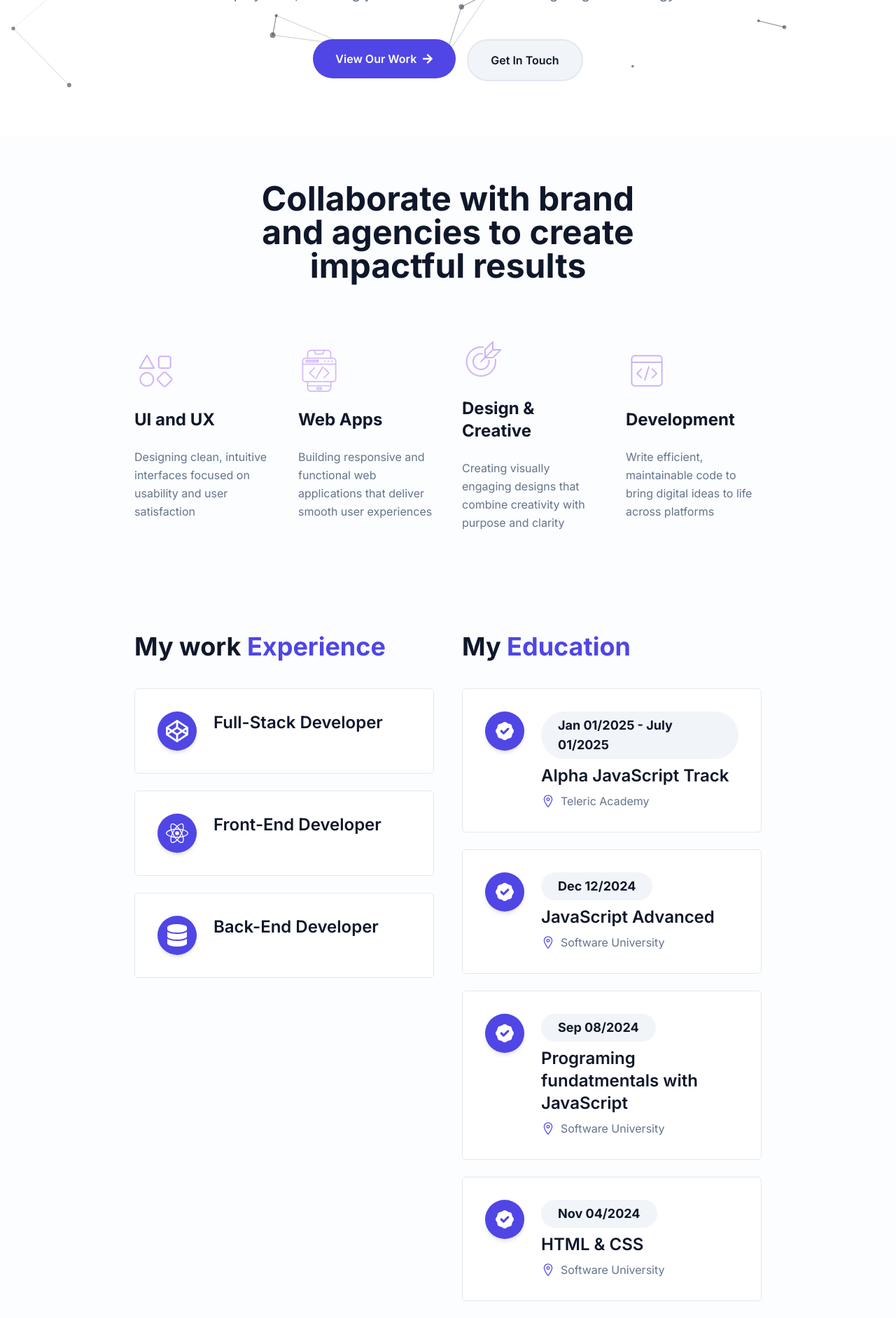
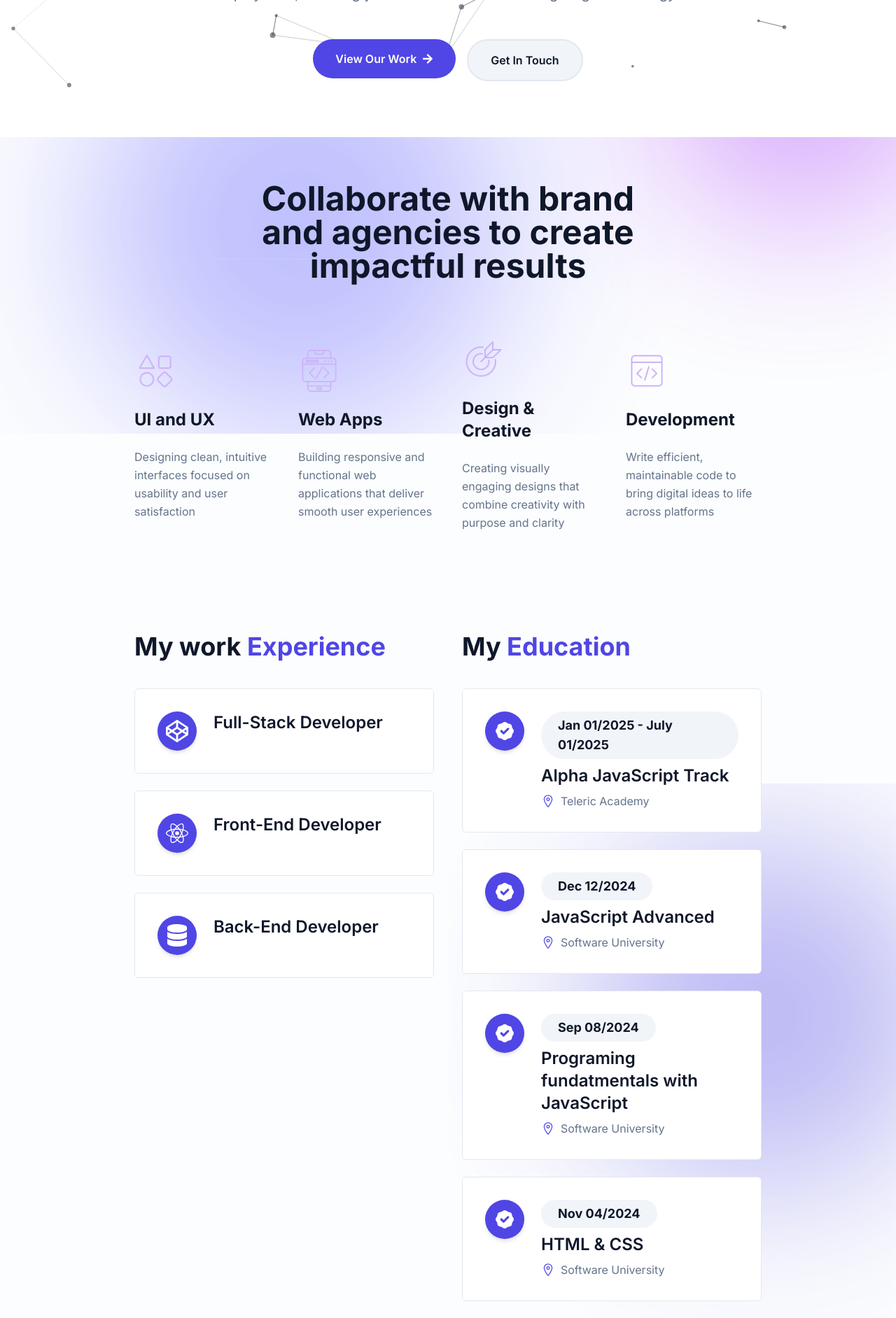
Before and after one commit to TpMarkov/portfolio, a Next.js app: page / in a window 1280 px wide. Shown: the part 680-2564 px from the top of the page at 70% size. Built offline with nearby package versions, Linux system fonts and the light colour scheme.

Commit message:
fix the contact section

```diff
--- /dev/null
+++ b/app/components/Helper/Ornaments.tsx
@@ -0,0 +1,55 @@
+"use client";
+
+import React from "react";
+
+export const Blob = ({ className }: { className?: string }) => (
+    <div
+        className={`absolute rounded-full blur-[120px] opacity-20 pointer-events-none z-[-1] animate-pulse ${className}`}
+    />
+);
+
+export const GridPattern = ({ className }: { className?: string }) => (
+    <div
+        className={`absolute inset-0 z-[-1] opacity-[0.03] dark:opacity-[0.05] pointer-events-none ${className}`}
+        style={{
+            backgroundImage: `radial-gradient(circle, currentColor 1px, transparent 1px)`,
+            backgroundSize: "30px 30px",
+        }}
+    />
+);
+
+export const OrnamentShapes = () => (
+    <>
+        {/* Hero Area Blobs */}
+        <Blob className="w-[500px] h-[500px] bg-primary top-[-5%] left-[-10%] dark:opacity-30" />
+        <Blob className="w-[400px] h-[400px] bg-purple-600 top-[10%] right-[-5%] dark:opacity-20" />
+
+        {/* Section Separators (Subtle) */}
+        <div className="absolute top-[800px] left-0 w-full h-[500px] pointer-events-none z-[-1] overflow-hidden">
+            <Blob className="w-[600px] h-[600px] bg-indigo-500 bottom-0 left-[10%] opacity-10" />
+            <div className="absolute top-1/2 left-0 w-full h-[1px] bg-gradient-to-r from-transparent via-border to-transparent opacity-30" />
+        </div>
+
+        {/* Mid-Page Content Decorations */}
+        <div className="absolute top-[1800px] right-0 w-1/2 h-[800px] pointer-events-none z-[-1] overflow-hidden">
+            <GridPattern className="h-full text-primary" />
+            <Blob className="w-[500px] h-[500px] bg-primary top-[10%] right-[-10%] opacity-10" />
+        </div>
+
+        {/* Lower Page Decorations */}
+        <div className="absolute top-[3000px] left-0 w-full h-[1000px] pointer-events-none z-[-1] overflow-hidden">
+            <Blob className="w-[450px] h-[450px] bg-purple-400 top-[10%] left-[-5%] opacity-10" />
+            <div className="absolute -rotate-12 left-10 top-20 opacity-10">
+                <svg width="200" height="200" viewBox="0 0 200 200" fill="none" xmlns="http://www.w3.org/2000/svg">
+                    <path d="M0 100C0 44.7715 44.7715 0 100 0C155.228 0 200 44.7715 200 100C200 155.228 155.228 200 100 200C44.7715 200 0 155.228 0 100Z" fill="url(#paint0_linear)" />
+                    <defs>
+                        <linearGradient id="paint0_linear" x1="0" y1="0" x2="200" y2="200" gradientUnits="userSpaceOnUse">
+                            <stop stopColor="var(--primary)" />
+                            <stop offset="1" stopColor="#9333ea" />
+                        </linearGradient>
+                    </defs>
+                </svg>
+            </div>
+        </div>
+    </>
+);
--- a/app/components/Home/Home.tsx
+++ b/app/components/Home/Home.tsx
@@ -6,10 +6,12 @@ import Projects from "./Projects/Projects";
 import Skills from "./Skills/Skills";
 import About from "./About/About";
 import Footer from "./Footer/Footer";
+import { OrnamentShapes } from "../Helper/Ornaments";
 
 const Home = () => {
   return (
-    <div className="overflow-hidden">
+    <div className="overflow-hidden relative">
+      <OrnamentShapes />
       <Hero />
       <Services />
       <Resume />
```
